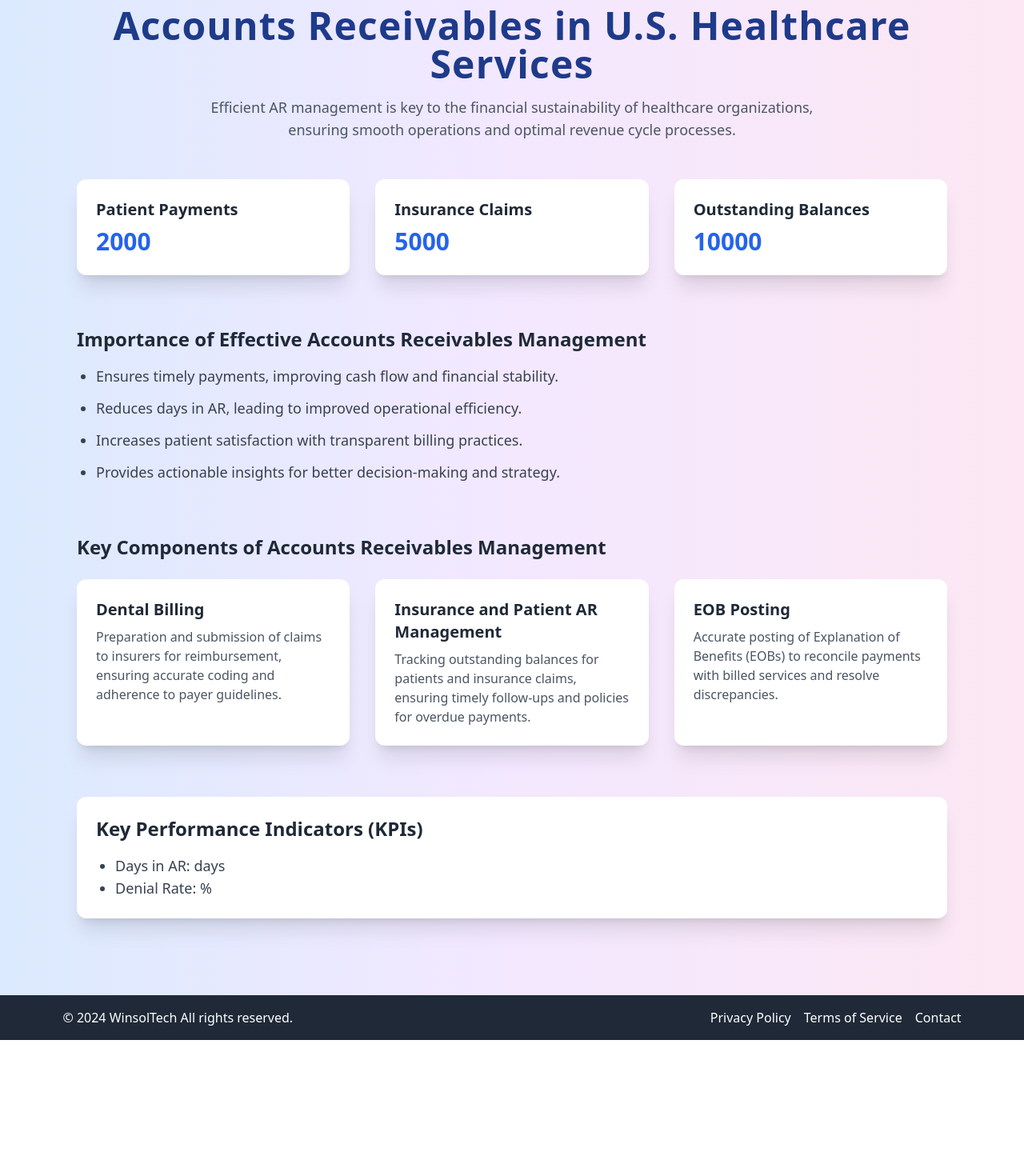
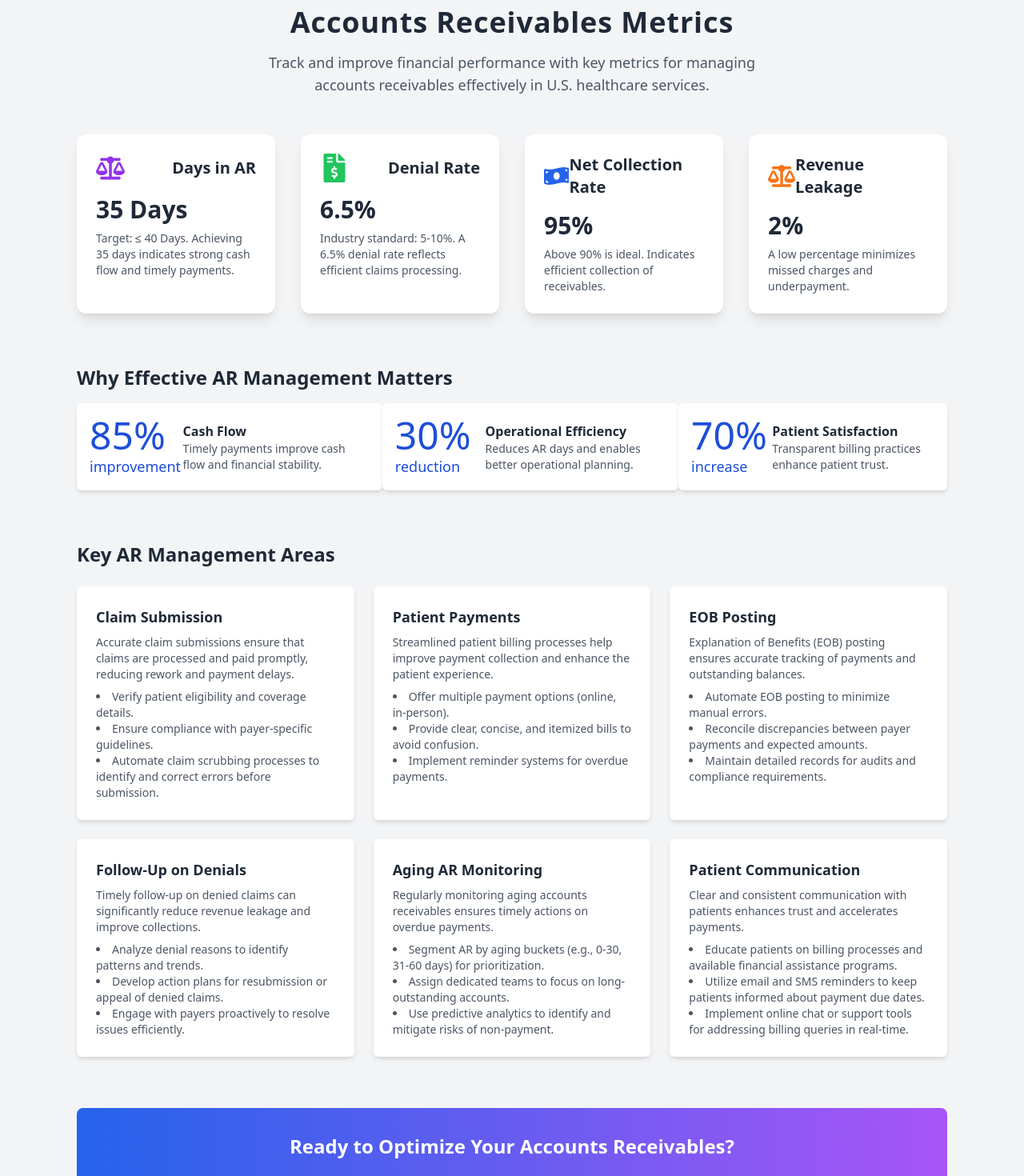
Before and after one commit to angelcruz-9/winsoltech, a React (Create React App) app: page /solutions/account-receivable in a window 1280 px wide. Shown: the part 120-1590 px from the top of the page at 80% size. Before the commit the page ends 1420 px from the top, so only its background shows below. Built offline with nearby package versions, Linux system fonts and the light colour scheme.

Commit message:
Added contents in winsoltech

```diff
--- a/src/components/Home/home.jsx
+++ b/src/components/Home/home.jsx
@@ -212,7 +212,7 @@ function Home() {
           <div className="flex flex-row justify-center gap-4">
             <motion.div variants={linkVariants} whileHover="hover">
               <Link
-                to="/solutions"
+                to="/contact"
                 className="py-2 px-6 sm:py-3 sm:px-8 bg-green-500 hover:bg-green-600 text-white rounded-lg shadow-md transition duration-300"
               >
                 Learn More
--- a/src/components/revenueCycle/solutions/account-receivable.tsx
+++ b/src/components/revenueCycle/solutions/account-receivable.tsx
@@ -1,20 +1,20 @@
-import React, { useEffect } from 'react';
-import { motion } from 'framer-motion';
+import React, { useEffect } from "react";
+import { motion } from "framer-motion";
+import {
+  FaMoneyBillWave,
+  FaFileInvoiceDollar,
+  FaBalanceScale,
+} from "react-icons/fa";
+import { Link } from "react-router-dom";
 
 interface AccountsReceivablesProps {
-  patientPayments: number;
-  insuranceClaims: number;
-  outstandingBalances: number;
-  denialRate: number;
-  daysInAR: number;
+  denialRate?: number;
+  daysInAR?: number;
 }
 
 const AccountsReceivables: React.FC<AccountsReceivablesProps> = ({
-  patientPayments,
-  insuranceClaims,
-  outstandingBalances,
-  denialRate,
-  daysInAR,
+  denialRate = 6.5,
+  daysInAR = 35,
 }) => {
   useEffect(() => {
     window.scrollTo(0, 0);
@@ -23,7 +23,11 @@ const AccountsReceivables: React.FC<AccountsReceivablesProps> = ({
   // Animation variants
   const fadeIn = {
     hidden: { opacity: 0, y: 20 },
-    visible: { opacity: 1, y: 0, transition: { duration: 0.6, ease: "easeOut" } },
+    visible: {
+      opacity: 1,
+      y: 0,
+      transition: { duration: 0.6, ease: "easeOut" },
+    },
   };
 
   const staggerContainer = {
@@ -33,115 +37,293 @@ const AccountsReceivables: React.FC<AccountsReceivablesProps> = ({
 
   return (
     <motion.div
-      className="pt-32 p-8 mx-auto bg-gradient-to-r from-blue-100 via-purple-100 to-pink-100 min-h-screen lg:px-24"
+      className="pt-32 py-8 px-8 mx-auto bg-gray-100 min-h-screen lg:px-24"
       initial="hidden"
       animate="visible"
       exit="hidden"
     >
       {/* Header */}
-      <motion.header
-        className="text-center mb-12"
-        variants={fadeIn}
-      >
-        <h1 className="text-5xl font-extrabold text-blue-900 tracking-wide">
-          Accounts Receivables in U.S. Healthcare Services
+      <motion.header className="text-center mb-12" variants={fadeIn}>
+        <h1 className="text-4xl font-extrabold text-gray-800 tracking-wide">
+          Accounts Receivables Metrics
         </h1>
-        <p className="text-lg text-gray-600 mt-4 max-w-3xl mx-auto">
-          Efficient AR management is key to the financial sustainability of healthcare organizations, ensuring smooth operations and optimal revenue cycle processes.
+        <p className="text-lg text-gray-600 mt-4 max-w-2xl mx-auto">
+          Track and improve financial performance with key metrics for managing
+          accounts receivables effectively in U.S. healthcare services.
         </p>
       </motion.header>
 
-      {/* Key Metrics Section */}
+      {/* Metrics Section */}
       <motion.section
-        className="grid grid-cols-1 sm:grid-cols-2 lg:grid-cols-3 gap-8 mb-16"
+        className="grid grid-cols-1 md:grid-cols-2 lg:grid-cols-4 gap-8 mb-16"
         variants={staggerContainer}
       >
         {[
-          { label: 'Patient Payments', value: '2000' },
-          { label: 'Insurance Claims', value: '5000' },
-          { label: 'Outstanding Balances', value: '10000' },
-        ].map((item, index) => (
+          {
+            label: "Days in AR",
+            value: `${daysInAR} Days`,
+            description: `Target: ≤ 40 Days. Achieving ${daysInAR} days
+              indicates strong cash flow and timely payments.`,
+            icon: <FaBalanceScale className="text-purple-600 text-4xl" />,
+          },
+          {
+            label: "Denial Rate",
+            value: `${denialRate}%`,
+            description: `Industry standard: 5-10%. A ${denialRate}% denial rate
+              reflects efficient claims processing.`,
+            icon: <FaFileInvoiceDollar className="text-green-500 text-4xl" />,
+          },
+          {
+            label: "Net Collection Rate",
+            value: "95%",
+            description: `Above 90% is ideal. Indicates efficient collection of
+              receivables.`,
+            icon: <FaMoneyBillWave className="text-blue-600 text-4xl" />,
+          },
+          {
+            label: "Revenue Leakage",
+            value: "2%",
+            description: `A low percentage minimizes missed charges and
+              underpayment.`,
+            icon: <FaBalanceScale className="text-orange-500 text-4xl" />,
+          },
+        ].map((metric, index) => (
           <motion.div
             key={index}
-            className="bg-white p-6 rounded-xl shadow-xl hover:scale-105 transition-transform duration-300 ease-in-out"
+            className="bg-white p-6 rounded-xl shadow-lg hover:scale-105 transition-transform duration-300 ease-in-out"
             variants={fadeIn}
           >
-            <h2 className="text-xl font-semibold text-gray-800">{item.label}</h2>
-            <p className="text-3xl font-bold text-blue-600 mt-2">{item.value}</p>
+            <div className="flex items-center justify-between">
+              {metric.icon}
+              <h3 className="text-xl font-bold text-gray-800">
+                {metric.label}
+              </h3>
+            </div>
+            <p className="text-3xl font-extrabold text-gray-800 mt-4">
+              {metric.value}
+            </p>
+            <p className="text-sm text-gray-600 mt-2">{metric.description}</p>
           </motion.div>
         ))}
       </motion.section>
 
-      {/* AR Importance Section */}
+      {/* Importance Section */}
       <motion.section className="mb-16" variants={fadeIn}>
-        <h2 className="text-2xl font-semibold text-gray-800 mb-4">
-          Importance of Effective Accounts Receivables Management
+        <h2 className="text-2xl font-bold text-gray-800 mb-4">
+          Why Effective AR Management Matters
         </h2>
-        <ul className="list-disc pl-6 text-gray-700 space-y-3">
-          <motion.li variants={fadeIn} className="text-lg">
-            Ensures timely payments, improving cash flow and financial stability.
-          </motion.li>
-          <motion.li variants={fadeIn} className="text-lg">
-            Reduces days in AR, leading to improved operational efficiency.
-          </motion.li>
-          <motion.li variants={fadeIn} className="text-lg">
-            Increases patient satisfaction with transparent billing practices.
-          </motion.li>
-          <motion.li variants={fadeIn} className="text-lg">
-            Provides actionable insights for better decision-making and strategy.
-          </motion.li>
+        <ul className="list-none flex flex-col md:flex-row justify-between">
+          {[
+            {
+              label: "Cash Flow",
+              detail:
+                "Timely payments improve cash flow and financial stability.",
+              highlight: "85%",
+              highlightTitle: "improvement",
+            },
+            {
+              label: "Operational Efficiency",
+              detail:
+                "Reduces AR days and enables better operational planning.",
+              highlight: "30% ",
+              highlightTitle: "reduction",
+            },
+            {
+              label: "Patient Satisfaction",
+              detail: "Transparent billing practices enhance patient trust.",
+              highlight: "70% ",
+              highlightTitle: "increase",
+            },
+          ].map((item, index) => (
+            <motion.li
+              key={index}
+              className="bg-white p-4 rounded-md shadow-md flex items-center"
+              variants={fadeIn}
+            >
+              <div className="text-lg font-medium text-blue-700 w-1/3">
+                <span className="text-5xl">{item.highlight}</span>
+                <p>{item.highlightTitle}</p>
+              </div>
+              <div className="flex-1">
+                <h4 className="font-bold text-gray-800">{item.label}</h4>
+                <p className="text-sm text-gray-600">{item.detail}</p>
+              </div>
+            </motion.li>
+          ))}
         </ul>
       </motion.section>
 
-      {/* Key Components Section */}
-      <motion.section className="mb-16" variants={staggerContainer}>
-        <h2 className="text-2xl font-semibold text-gray-800 mb-6">
-          Key Components of Accounts Receivables Management
+      {/* Key Components */}
+      <motion.section variants={staggerContainer}>
+        <h2 className="text-2xl font-bold text-gray-800 mb-6">
+          Key AR Management Areas
         </h2>
-        <div className="grid grid-cols-1 sm:grid-cols-2 lg:grid-cols-3 gap-8">
+        <div className="grid grid-cols-1 md:grid-cols-2 lg:grid-cols-3 gap-6">
           {[
             {
-              title: 'Dental Billing',
-              description:
-                'Preparation and submission of claims to insurers for reimbursement, ensuring accurate coding and adherence to payer guidelines.',
+              title: "Claim Submission",
+              description: (
+                <>
+                  <p>
+                    Accurate claim submissions ensure that claims are processed
+                    and paid promptly, reducing rework and payment delays.
+                  </p>
+                  <ul className="list-disc list-inside text-gray-600 mt-2">
+                    <li>Verify patient eligibility and coverage details.</li>
+                    <li>Ensure compliance with payer-specific guidelines.</li>
+                    <li>
+                      Automate claim scrubbing processes to identify and correct
+                      errors before submission.
+                    </li>
+                  </ul>
+                </>
+              ),
             },
             {
-              title: 'Insurance and Patient AR Management',
-              description:
-                'Tracking outstanding balances for patients and insurance claims, ensuring timely follow-ups and policies for overdue payments.',
+              title: "Patient Payments",
+              description: (
+                <>
+                  <p>
+                    Streamlined patient billing processes help improve payment
+                    collection and enhance the patient experience.
+                  </p>
+                  <ul className="list-disc list-inside text-gray-600 mt-2">
+                    <li>Offer multiple payment options (online, in-person).</li>
+                    <li>
+                      Provide clear, concise, and itemized bills to avoid
+                      confusion.
+                    </li>
+                    <li>Implement reminder systems for overdue payments.</li>
+                  </ul>
+                </>
+              ),
             },
             {
-              title: 'EOB Posting',
-              description:
-                'Accurate posting of Explanation of Benefits (EOBs) to reconcile payments with billed services and resolve discrepancies.',
+              title: "EOB Posting",
+              description: (
+                <>
+                  <p>
+                    Explanation of Benefits (EOB) posting ensures accurate
+                    tracking of payments and outstanding balances.
+                  </p>
+                  <ul className="list-disc list-inside text-gray-600 mt-2">
+                    <li>Automate EOB posting to minimize manual errors.</li>
+                    <li>
+                      Reconcile discrepancies between payer payments and
+                      expected amounts.
+                    </li>
+                    <li>
+                      Maintain detailed records for audits and compliance
+                      requirements.
+                    </li>
+                  </ul>
+                </>
+              ),
             },
-          ].map((item, index) => (
+            {
+              title: "Follow-Up on Denials",
+              description: (
+                <>
+                  <p>
+                    Timely follow-up on denied claims can significantly reduce
+                    revenue leakage and improve collections.
+                  </p>
+                  <ul className="list-disc list-inside text-gray-600 mt-2">
+                    <li>
+                      Analyze denial reasons to identify patterns and trends.
+                    </li>
+                    <li>
+                      Develop action plans for resubmission or appeal of denied
+                      claims.
+                    </li>
+                    <li>
+                      Engage with payers proactively to resolve issues
+                      efficiently.
+                    </li>
+                  </ul>
+                </>
+              ),
+            },
+            {
+              title: "Aging AR Monitoring",
+              description: (
+                <>
+                  <p>
+                    Regularly monitoring aging accounts receivables ensures
+                    timely actions on overdue payments.
+                  </p>
+                  <ul className="list-disc list-inside text-gray-600 mt-2">
+                    <li>
+                      Segment AR by aging buckets (e.g., 0-30, 31-60 days) for
+                      prioritization.
+                    </li>
+                    <li>
+                      Assign dedicated teams to focus on long-outstanding
+                      accounts.
+                    </li>
+                    <li>
+                      Use predictive analytics to identify and mitigate risks of
+                      non-payment.
+                    </li>
+                  </ul>
+                </>
+              ),
+            },
+            {
+              title: "Patient Communication",
+              description: (
+                <>
+                  <p>
+                    Clear and consistent communication with patients enhances
+                    trust and accelerates payments.
+                  </p>
+                  <ul className="list-disc list-inside text-gray-600 mt-2">
+                    <li>
+                      Educate patients on billing processes and available
+                      financial assistance programs.
+                    </li>
+                    <li>
+                      Utilize email and SMS reminders to keep patients informed
+                      about payment due dates.
+                    </li>
+                    <li>
+                      Implement online chat or support tools for addressing
+                      billing queries in real-time.
+                    </li>
+                  </ul>
+                </>
+              ),
+            },
+          ].map((area, index) => (
             <motion.div
               key={index}
-              className="bg-white p-6 rounded-xl shadow-xl hover:scale-105 transition-transform duration-300 ease-in-out"
+              className="bg-white p-6 rounded-md shadow-md hover:scale-105 transition-transform duration-300"
               variants={fadeIn}
             >
-              <h3 className="text-xl font-semibold text-gray-800">{item.title}</h3>
-              <p className="text-gray-600 mt-2">{item.description}</p>
+              <h3 className="text-lg font-bold text-gray-800">{area.title}</h3>
+              <div className="text-sm text-gray-600 mt-2">
+                {area.description}
+              </div>
             </motion.div>
           ))}
         </div>
       </motion.section>
 
-      {/* KPI Section */}
-      <motion.section
-        className="bg-white p-6 rounded-xl shadow-xl mb-16"
-        variants={fadeIn}
-      >
-        <h2 className="text-2xl font-semibold text-gray-800 mb-4">
-          Key Performance Indicators (KPIs)
-        </h2>
-        <ul className="list-disc pl-6 text-gray-700">
-          <li className="text-lg font-medium">Days in AR: {daysInAR} days</li>
-          <li className="text-lg font-medium">Denial Rate: {denialRate}%</li>
-        </ul>
+      {/* Call-to-Action Section */}
+      <motion.section variants={fadeIn}>
+        <div className="bg-gradient-to-r from-blue-600 to-purple-500 text-white p-8 mt-16 rounded-lg text-center">
+          <h2 className="text-2xl font-bold mb-4">
+            Ready to Optimize Your Accounts Receivables?
+          </h2>
+          <p className="text-lg mb-6">
+            Discover actionable strategies to reduce denial rates and improve
+            cash flow.
+          </p>
+          <Link to='/contact' className="bg-white text-blue-600 font-semibold py-2 px-6 rounded-lg shadow hover:bg-gray-200 transition">
+            Learn More
+          </Link>
+        </div>
       </motion.section>
-
     </motion.div>
   );
 };
--- a/src/components/revenueCycle/solutions/claim-management.tsx
+++ b/src/components/revenueCycle/solutions/claim-management.tsx
@@ -1,4 +1,4 @@
-import React from 'react';
+import React, { useEffect } from 'react';
 import { motion } from 'framer-motion';
 
 interface SectionProps {
@@ -23,6 +23,9 @@ const Section: React.FC<SectionProps> = ({ title, content }) => (
 );
 
 const ClaimManagement: React.FC = () => {
+  useEffect(() => {
+    window.scrollTo(0, 0);
+  }, []);
   return (
     <div className="bg-gradient-to-b from-gray-50 to-gray-100 min-h-screen py-20 pt-28 px-6 md:px-12">
       {/* Header Section */}
--- a/src/components/revenueCycle/solutions/claim-submission.tsx
+++ b/src/components/revenueCycle/solutions/claim-submission.tsx
@@ -1,4 +1,4 @@
-import React from 'react';
+import React, { useEffect } from 'react';
 import { motion } from 'framer-motion';
 import { FaFileMedical, FaHospital, FaUserMd, FaHandHoldingMedical } from 'react-icons/fa'; // Icons
 
@@ -28,6 +28,9 @@ const Section: React.FC<SectionProps> = ({ title, content, icon }) => (
 );
 
 const ClaimSubmission: React.FC = () => {
+  useEffect(() => {
+    window.scrollTo(0, 0);
+  }, []);
   return (
     <div className="px-6 md:px-12 pt-20 pb-10 bg-gradient-to-r from-blue-50 to-blue-200">
       {/* Header Section */}
```
Also changed, not shown: src/components/contact/contact.tsx (+58 -4 lines), 1 other file (tests, documents, lock files or other folders).
